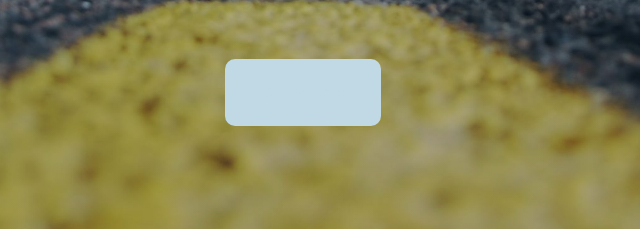
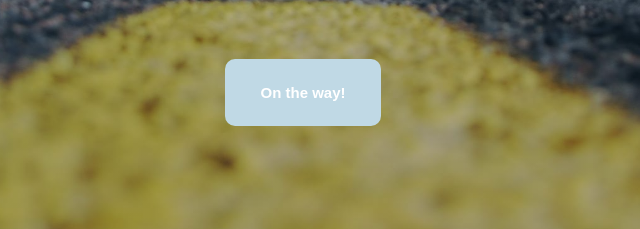
Before and after one commit to manonaztec/manon_airbnb, a plain HTML site: page index.html in a window 1280 px wide. Shown: the part 522-751 px from the top of the page, 337-977 px from the left. Drawn offline with Linux system fonts and the light colour scheme.

Commit message:
button solved

```diff
--- a/css/components/button.css
+++ b/css/components/button.css
@@ -19,7 +19,7 @@
 
 .btn-yours {
     text-decoration: none;
-    color: #C0D9E5;
+    color: white;
     padding: 25px 35px;
     border-radius: 10px;
     font-weight: bold;
--- a/css/style.css
+++ b/css/style.css
@@ -27,3 +27,6 @@ h1, h2, h3 {
   max-width: 700px;
   margin: 0 auto;
 }
+a {
+  text-decoration: none;
+}
```
